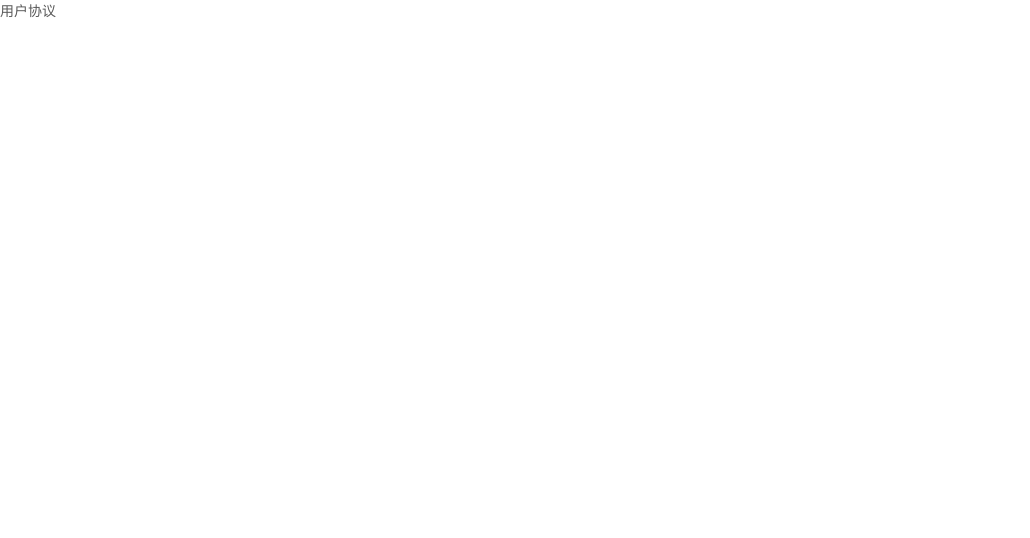
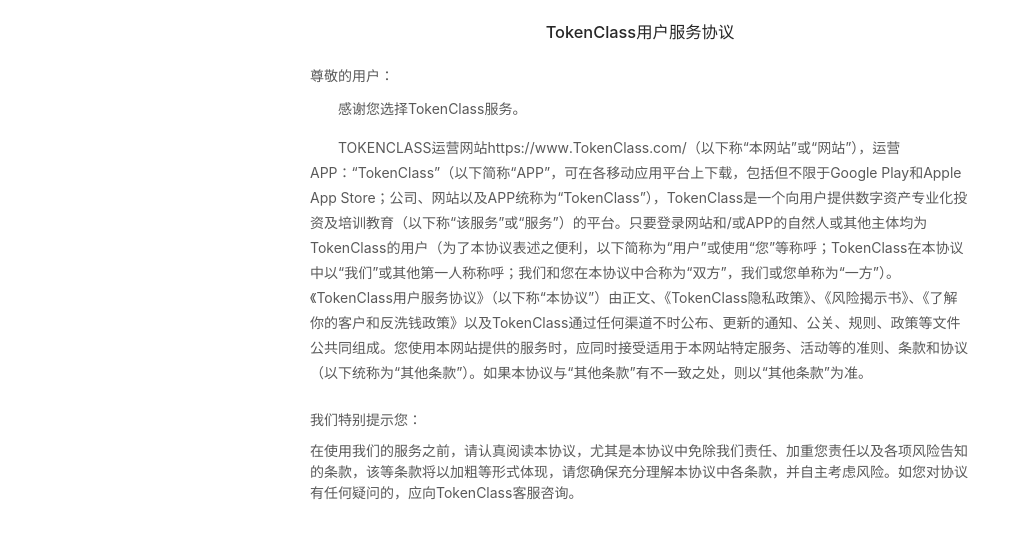
Before and after one commit to jun58/TokenClass, a React (Create React App) app: page /userAgreement in a window 1280 px wide. Shown: the top 538 px of the page, without its empty margins (0-1030 px from the left). Built offline with nearby package versions, Linux system fonts and the light colour scheme.

Commit message:
用户协议

```diff
--- a/src/pages/agreement/index.jsx
+++ b/src/pages/agreement/index.jsx
@@ -1,4 +1,5 @@
 import React from 'react';
+import './index.scss';
 
 export default class UserAgreement extends React.Component {
     constructor(props) {
@@ -7,8 +8,15 @@
 
     render() {
         return(
-            <div>
-                用户协议
+            <div className="agreement_wrap">
+                <h3>TokenClass用户服务协议</h3>
+                <div style={{padding: '10px 0', marginTop: '10px'}}>尊敬的用户：</div>
+                <p>感谢您选择TokenClass服务。</p>
+                <p>
+                    TOKENCLASS运营网站https://www.TokenClass.com/（以下称“本网站”或“网站”），运营APP：“TokenClass”（以下简称“APP”，可在各移动应用平台上下载，包括但不限于Google Play和Apple App Store；公司、网站以及APP统称为“TokenClass”），TokenClass是一个向用户提供数字资产专业化投资及培训教育（以下称“该服务”或“服务”）的平台。只要登录网站和/或APP的自然人或其他主体均为TokenClass的用户（为了本协议表述之便利，以下简称为“用户”或使用“您”等称呼；TokenClass在本协议中以“我们”或其他第一人称称呼；我们和您在本协议中合称为“双方”，我们或您单称为“一方”）。《TokenClass用户服务协议》（以下称“本协议”）由正文、《TokenClass隐私政策》、《风险揭示书》、《了解你的客户和反洗钱政策》以及TokenClass通过任何渠道不时公布、更新的通知、公关、规则、政策等文件公共同组成。您使用本网站提供的服务时，应同时接受适用于本网站特定服务、活动等的准则、条款和协议（以下统称为“其他条款”）。如果本协议与“其他条款”有不一致之处，则以“其他条款”为准。
+                </p>
+                <div style={{padding: '10px 0', marginTop: '10px' }}>我们特别提示您：</div>
+                <div>在使用我们的服务之前，请认真阅读本协议，尤其是本协议中免除我们责任、加重您责任以及各项风险告知的条款，该等条款将以加粗等形式体现，请您确保充分理解本协议中各条款，并自主考虑风险。如您对协议有任何疑问的，应向TokenClass客服咨询。</div>
             </div>
         )
     }
--- /dev/null
+++ b/src/pages/agreement/index.scss
@@ -0,0 +1,10 @@
+.agreement_wrap{
+    padding: 20px;
+    max-width: 700px;
+    margin: 0 auto;
+
+    p{
+        line-height: 25px;
+        text-indent: 2em;
+    }
+}
```
Also changed, not shown: public/404.html (+0 -7 lines).
